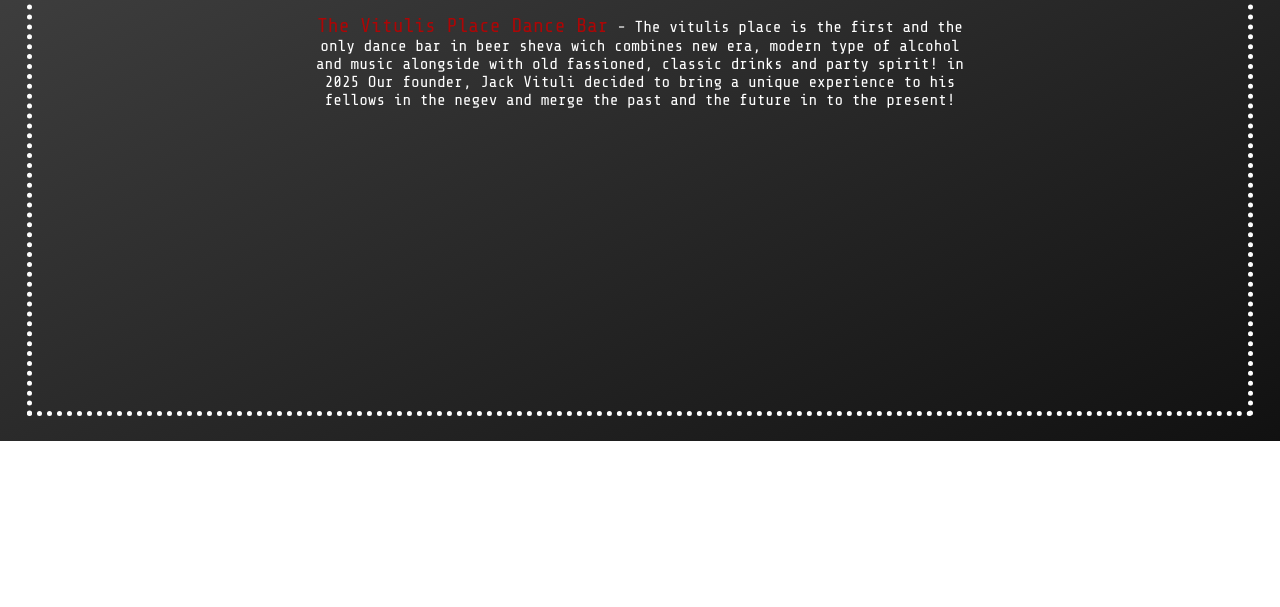
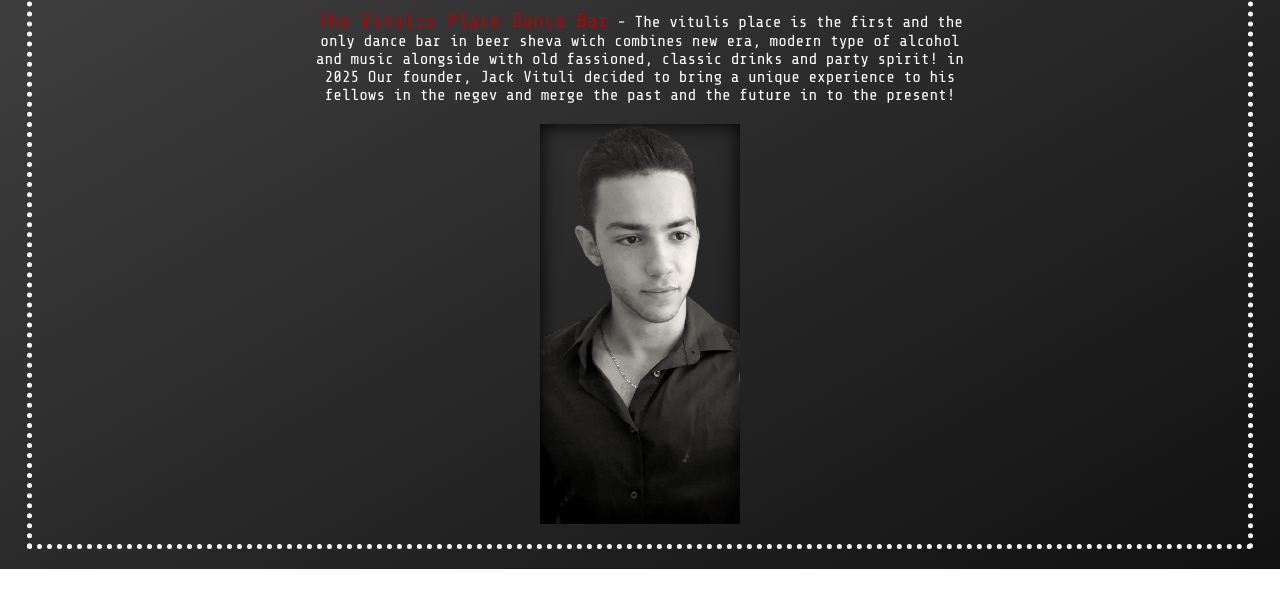
Before and after one commit to saltytomatoes/Bar_webpage_example, a website built with webpack: page dist/index.html in a window 1280 px wide. Shown: the part 659-1266 px from the top of the page. Before the commit the page ends 1100 px from the top, so only its background shows below. Built offline with nearby package versions, Linux system fonts and the light colour scheme.

Commit message:
sector2 done, another parallax pic added after sector2

```diff
--- a/src/design.css
+++ b/src/design.css
@@ -32,17 +32,10 @@ header {
 
 #sector2 {
     width: 100%;
-    height: 600px;
     background: linear-gradient(to bottom right, #444, #111);
     display: flex;
     justify-content: space-around;
-}
-
-.mainImg {
-    background: url('/src/centeralpic.jpg') no-repeat center;
-    background-size: cover;
-    background-attachment: fixed;
-    height: 500px;
+    padding: 20px 0;
 }
 
 .parallax {
@@ -63,7 +56,6 @@ header {
 }
 
 #sector2 .subContainer {
-
     border: dotted white 5px;
 }
 
@@ -89,3 +81,17 @@ header {
     font-size: 20px;
     font-weight: 400;
 }
+
+#sector2 #thatsJack {
+    background: url('/src/thatsJack.png') no-repeat center;
+    background-size: cover;
+
+    width: 200px;
+    height: 400px;
+    margin: auto;
+    margin-top: 20px;
+    margin-bottom: 20px;
+    box-shadow: inset 0 0 20px 0px black;
+
+
+}
--- a/src/index.js
+++ b/src/index.js
@@ -10,17 +10,24 @@ const initialize = (function() {
     let description = `<p> <span>The Vitulis Place Dance Bar</span> - The vitulis place is the first and the only dance bar in beer sheva wich combines
                           new era, modern type of alcohol and music alongside with old fassioned, classic drinks and party spirit! in 2025 Our founder, Jack Vituli
                           decided to bring a unique experience to his fellows in the negev and merge the past and the future in to the present!</p>`;
+
+    let thatsJack = `<div id="thatsJack"></div>`;
+
     let descriptionHolder = `<div class="subContainer">
                               ${descriptionHeader}
                               ${description}
+                              ${thatsJack}
                              </div>`;
 
     let sector2 = `<div id="sector2">
                     ${descriptionHolder}
                    </div>`;
 
+    let mainImg2 = `<div class="parallax" data-parallax="scroll" data-z-index="1" data-image-src="/src/centralpic2.jpg"></div>`;
+
 
     Content.innerHTML = header +
                         mainImg +
-                        sector2;
+                        sector2 +
+                        mainImg2;
 })();
```
Also changed, not shown: dist/main.js, src/thatsJack.png (added).
